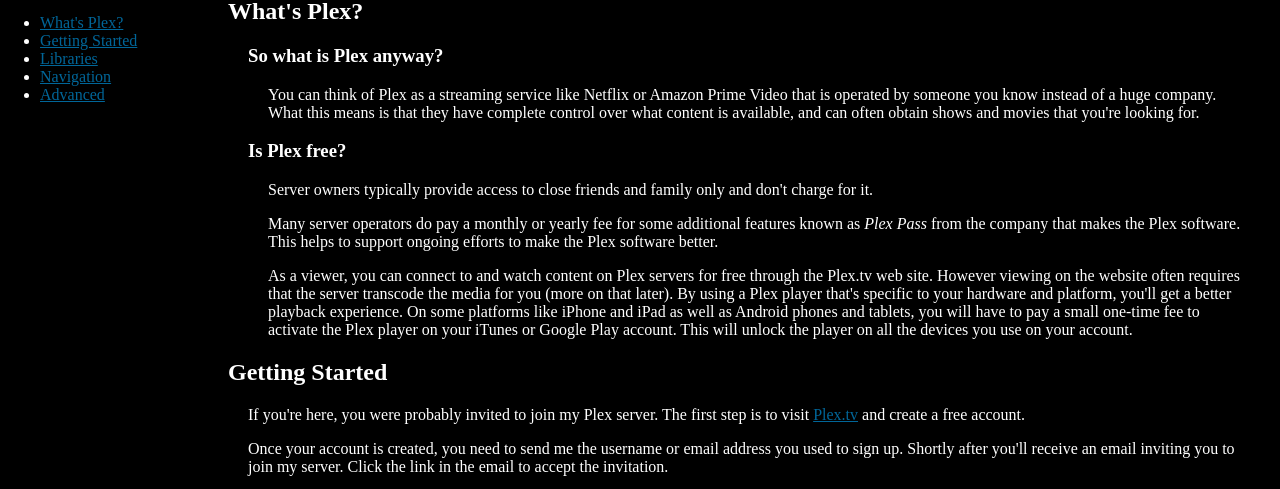
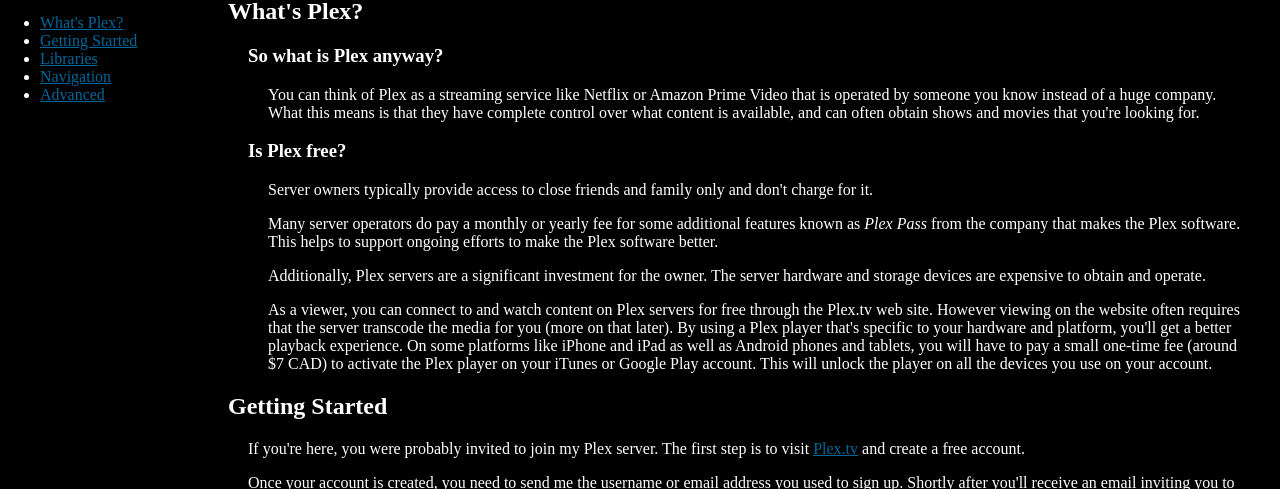
Before and after one commit to mveinot/plex-intro, a plain HTML site: page index.html in a window 1280 px wide. Shown: the part 275-764 px from the top of the page. Drawn offline with Linux system fonts and the light colour scheme.

Commit message:
Add specific pricing for app activation. Server operation costs

```diff
--- a/index.html
+++ b/index.html
@@ -75,7 +75,8 @@ p.h3 {
 				<h3>Is Plex free?</h3>
 				<p class="h3">Server owners typically provide access to close friends and family only and don't charge for it.
 				<p class="h3">Many server operators do pay a monthly or yearly fee for some additional features known as <em>Plex Pass</em> from the company that makes the Plex software. This helps to support ongoing efforts to make the Plex software better.</p>
-				<p class="h3">As a viewer, you can connect to and watch content on Plex servers for free through the Plex.tv web site. However viewing on the website often requires that the server transcode the media for you (more on that later). By using a Plex player that's specific to your hardware and platform, you'll get a better playback experience. On some platforms like iPhone and iPad as well as Android phones and tablets, you will have to pay a small one-time fee to activate the Plex player on your iTunes or Google Play account. This will unlock the player on all the devices you use on your account.</p>
+				<p class="h3">Additionally, Plex servers are a significant investment for the owner. The server hardware and storage devices are expensive to obtain and operate.</p>
+				<p class="h3">As a viewer, you can connect to and watch content on Plex servers for free through the Plex.tv web site. However viewing on the website often requires that the server transcode the media for you (more on that later). By using a Plex player that's specific to your hardware and platform, you'll get a better playback experience. On some platforms like iPhone and iPad as well as Android phones and tablets, you will have to pay a small one-time fee (around $7 CAD) to activate the Plex player on your iTunes or Google Play account. This will unlock the player on all the devices you use on your account.</p>
 				<h2 id="getting_started">Getting Started</h2>
 				<p>If you're here, you were probably invited to join my Plex server. The first step is to visit <a href="https://www.plex.tv/sign-up/" target="_blank">Plex.tv</a> and create a free account.</p>
 				<p>Once your account is created, you need to send me the username or email address you used to sign up. Shortly after you'll receive an email inviting you to join my server. Click the link in the email to accept the invitation.</p>
```
